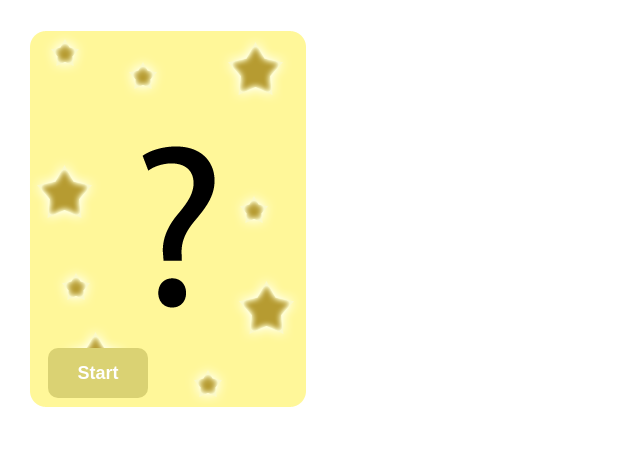
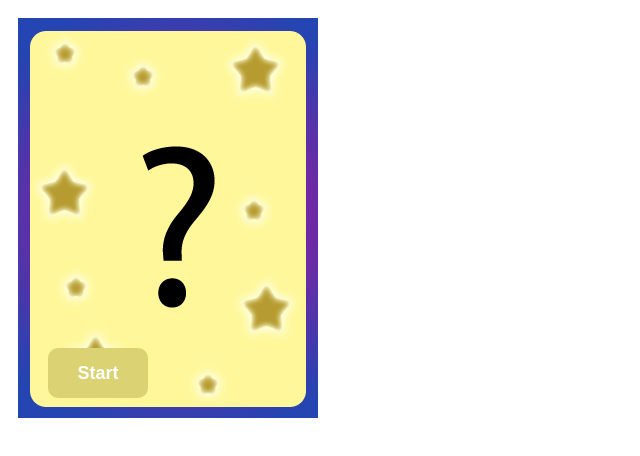
Before and after one commit to Erik93/Fortunecards, a plain HTML site: page Index.html in a window 1280 px wide. Shown: the whole page, without its empty margins (0-640 px from the left). Drawn offline with Linux system fonts and the light colour scheme.

Commit message:
edited the background body

```diff
--- a/css/style.css
+++ b/css/style.css
@@ -1,6 +1,6 @@
 
 .flip{ width:300px; height:400px; margin:10px; float:left;
-background:url(background.png); }
+background:url(../images/background.png); }
 .back {
 width:300px !important;height:400px !important;
 }
```
